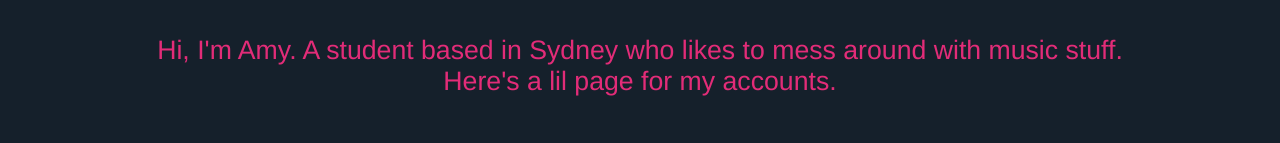
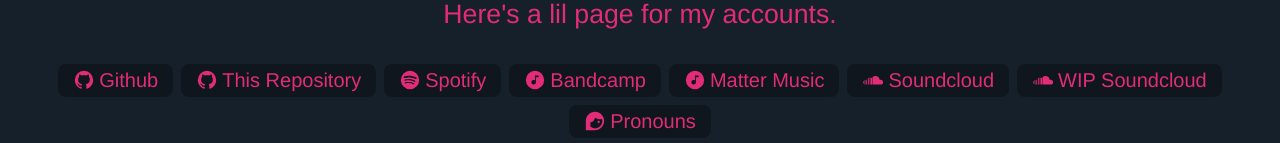
Before and after one commit to amydevs/legacy-portfolio-3, a Next.js app: page / in a window 1280 px wide. Shown: the part 654-797 px from the top of the page. Built offline with nearby package versions, Linux system fonts and the light colour scheme.

Commit message:
finished home page

```diff
--- /dev/null
+++ b/cfg/social.ts
@@ -0,0 +1,47 @@
+import { Props } from "../components/IconButton";
+import { mdiGithub, mdiSpotify, mdiMusicCircle, mdiSoundcloud, mdiFaceWomanProfile } from "@mdi/js";
+
+const links: Props[] = [
+    {
+        "href": "https://github.com/jy1263/",
+        "icon": mdiGithub,
+        "text": "Github"
+    },
+    {
+        "href": "https://github.com/jy1263/jy1263.github.io",
+        "icon": mdiGithub,
+        "text": "This Repository"
+    },
+    {
+        "href": "https://open.spotify.com/artist/15HdoPMP89EsIfIvN1coko?si=pyuDsYIpRcu2AHDYVYIn-Q",
+        "icon": mdiSpotify,
+        "text": "Spotify"
+    },
+    {
+        "href": "https://ayanamy.bandcamp.com/",
+        "icon": mdiMusicCircle,
+        "text": "Bandcamp"
+    },
+    {
+        "href": "https://app.matter.online/artists/@ayanamy",
+        "icon": mdiMusicCircle,
+        "text": "Matter Music"
+    },
+    {
+        "href": "https://soundcloud.com/owotter",
+        "icon": mdiSoundcloud,
+        "text": "Soundcloud"
+    },
+    {
+        "href": "https://soundcloud.com/owotterwip",
+        "icon": mdiSoundcloud,
+        "text": "WIP Soundcloud"
+    },
+    {
+        "href": "https://pronouns.page/u/AyanAmy",
+        "icon": mdiFaceWomanProfile,
+        "text": "Pronouns"
+    }
+];
+
+export default links;
--- /dev/null
+++ b/components/IconButton.tsx
@@ -0,0 +1,29 @@
+import { NextPage } from  'next';
+import Icon from '@mdi/react';
+import Link from 'next/link';
+
+import styles from "../styles/components/IconButton.module.scss";
+
+export interface Props {
+    href: string,
+    icon: string,
+    text: string,
+}
+
+const IconButton: NextPage<Props> = (props) => {
+    return (
+        <Link
+            href={props.href}
+        >
+            <a className={styles.icon_button}>
+                <Icon
+                    path={props.icon}
+                    className={styles.mdi}
+                />
+                {props.text}
+            </a>
+        </Link>
+    )
+}
+
+export default IconButton;
--- a/package.json
+++ b/package.json
@@ -9,6 +9,8 @@
     "lint": "next lint"
   },
   "dependencies": {
+    "@mdi/js": "^6.9.96",
+    "@mdi/react": "^1.6.0",
     "next": "12.2.2",
     "react": "18.2.0",
     "react-dom": "18.2.0"
--- a/pages/index.tsx
+++ b/pages/index.tsx
@@ -3,8 +3,12 @@ import Head from 'next/head'
 import Image from 'next/image'
 import styles from '../styles/Home.module.scss'
 
+import { mdiAbacus } from '@mdi/js';
+
+import IconButton from 'components/IconButton'
+import SocialLinks from 'cfg/social'
+
 const Home: NextPage = () => {
-  console.log(styles)
   return (
     <div className={`fullscreen ${styles.container}`}>
       <div className={styles.topper}>
@@ -13,6 +17,15 @@ const Home: NextPage = () => {
         </div>
         <div className={`title ${styles.title}`}>Hi, I&apos;m Amy. A student based in Sydney who likes to mess around with music stuff. <br /> Here&apos;s a lil page for my accounts.</div>
       </div>
+      <div className={styles.social}>
+        {
+          SocialLinks.map((link, i) => {
+            return (
+              <IconButton key={i} {...link} />
+            )
+          })
+        }
+      </div>
     </div>
   )
 }
--- a/styles/Home.module.scss
+++ b/styles/Home.module.scss
@@ -17,4 +17,14 @@
       margin: 8px !important;
     }
   }
+  .social {
+    display: flex;
+    flex-wrap: wrap;
+    align-content: center;
+    justify-content: center;
+    text-align: center;
+    margin-top: 8px;
+    margin-bottom: 8px;
+    gap: 8px;
+  }
 }
--- /dev/null
+++ b/styles/components/IconButton.module.scss
@@ -0,0 +1,19 @@
+@import "../variables.scss";
+
+.icon_button {
+    display: flex;
+    border-radius: $default-border-radius;
+    border: 0px;
+    padding: 5px 15px;
+    overflow-wrap: none;
+    font-size: 15pt;
+    background: rgba(0, 0, 0, 0.3);
+    cursor: pointer;
+    text-decoration: none;
+    position: relative;
+    justify-items: center;
+    gap: 4px;
+    & .mdi {
+        height: 1.1em;
+    }
+}
--- a/tsconfig.json
+++ b/tsconfig.json
@@ -13,7 +13,8 @@
     "resolveJsonModule": true,
     "isolatedModules": true,
     "jsx": "preserve",
-    "incremental": true
+    "incremental": true,
+    "baseUrl": "."
   },
   "include": ["next-env.d.ts", "**/*.ts", "**/*.tsx"],
   "exclude": ["node_modules"]
```
Also changed, not shown: 1 other file (tests, documents, lock files or other folders).
